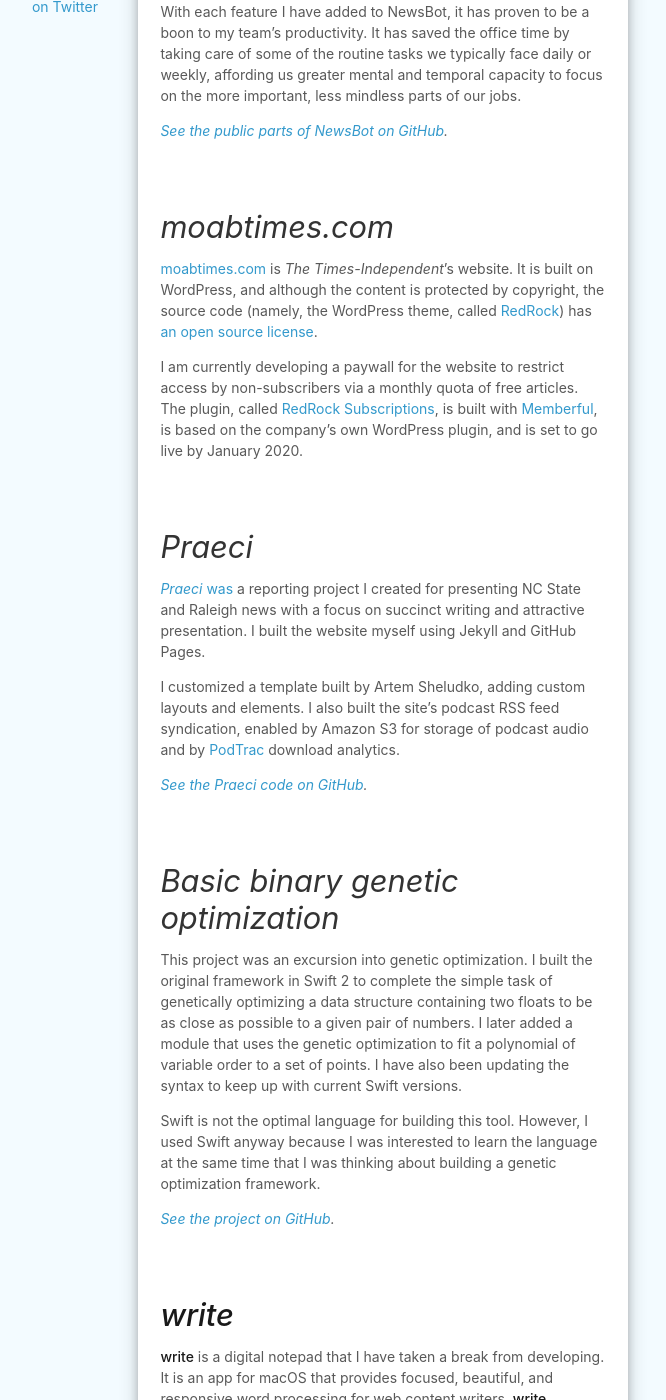
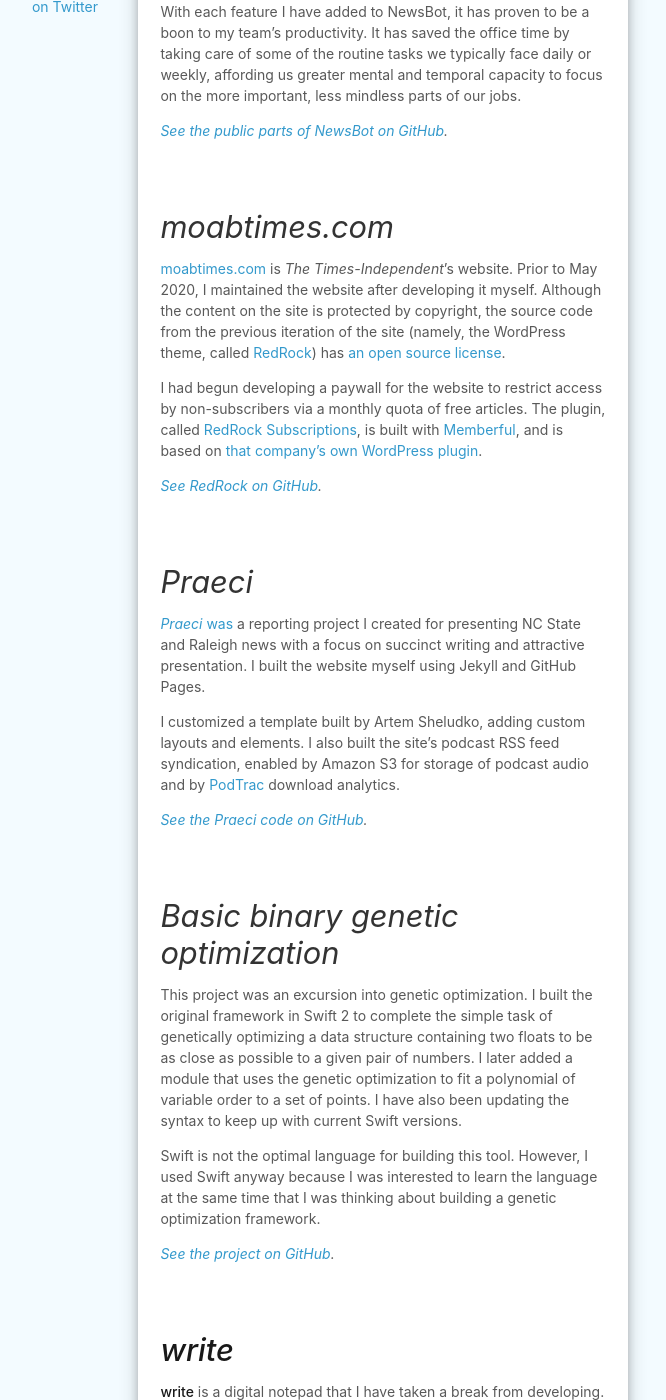
Before and after one commit to CarterPape/CarterPape.github.io, a Jekyll site: the page built from projects.md, in a window 1280 px wide and 1400 px high, scrolled down 393 px. Shown: the whole window, without its empty margins (377-1043 px from the left). Built offline with Jekyll 4.4.1, drawn with Linux system fonts in a browser that asks for light colours; some of the changed text lies outside the part shown.

Commit message:
no longer in charge of site

```diff
--- a/_data/news-clips.json
+++ b/_data/news-clips.json
@@ -13,7 +13,7 @@
         "title": "Mail thief caught?",
         "publish-info": "Published by _The Times-Independent_ on September 13, 2019",
         "photo-src": "https://moabtimes.com/wp-content/uploads/2019/05/21-USPS-investigation.jpg",
-        "description": "This story broke news about the Inspector General of the U.S. Postal Service finding a \"person of interest\" during an investigation of multiple recent cases of alleged mail theft at the Moab Post Office. Those allegations [also received attention](https://moabtimes.com/2019/04/26/locals-tell-their-missing-mail-stories/) from _The T-I_ months prior.",
+        "description": "This story broke news about the Inspector General of the U.S. Postal Service finding a \"person of interest\" during an investigation of multiple recent cases of alleged mail theft at the Moab Post Office. Those allegations [also received attention](https://moabtimes.com/2019/04/26/locals-tell-their-missing-mail-stories/) from _The T-I_ months prior. The person of interest [later pled guilty to the charges against him](https://moabtimes.com/2020/03/06/former-moab-post-office-employee-pleads-guilty-to-mail-theft/)",
         "link": "https://moabtimes.com/2019/09/13/mail-thief-caught/"
     },
     {
--- a/projects.md
+++ b/projects.md
@@ -2,7 +2,7 @@
 layout: "browsing/page"
 permalink: "/projects/"
 title: projects
-last_updated: "April 9, 2020"
+last_updated: "May 14, 2020"
 ---
 
 ## NewsBot
@@ -15,9 +15,11 @@ _[See the public parts of NewsBot on GitHub](https://github.com/CarterPape/NewsB
 
 ## moabtimes.com
 
-[moabtimes.com][The Times-Independent] is _The Times-Independent_'s website. It is built on WordPress, and although the content is protected by copyright, the source code (namely, the WordPress theme, called [RedRock]) has [an open source license](https://github.com/the-times-independent/RedRock/blob/master/LICENSE).
+[moabtimes.com][The Times-Independent] is _The Times-Independent_'s website. Prior to May 2020, I maintained the website after developing it myself. Although the content on the site is protected by copyright, the source code from the previous iteration of the site (namely, the WordPress theme, called [RedRock]) has [an open source license](https://github.com/the-times-independent/RedRock/blob/master/LICENSE).
 
-I am currently developing a paywall for the website to restrict access by non-subscribers via a monthly quota of free articles. The plugin, called [RedRock Subscriptions], is built with [Memberful], is based on the company's own WordPress plugin, and is set to go live by January 2020.
+I had begun developing a paywall for the website to restrict access by non-subscribers via a monthly quota of free articles. The plugin, called [RedRock Subscriptions], is built with [Memberful], and is based on [that company's own WordPress plugin](https://wordpress.org/plugins/memberful-wp/).
+
+_[See RedRock on GitHub](https://github.com/the-times-independent/RedRock)._
 
 ## _Praeci_
 
@@ -41,6 +43,8 @@ _[See the project on GitHub](https://github.com/CarterPape/Basic-binary-genetic-
 
 For more about **write**, read my [introduction][write introduction] to the [series of articles][write series] I am writing as I develop the app. You can also see the project [on GitHub](https://github.com/CarterPape/write).
 
+_[See the project on GitHub](https://github.com/CarterPape/write)._
+
 
 [Memberful]: https://memberful.com
 [NewsBot]: {% post_url the-blog/2020-04-09-introducing-newsbot %}
```
